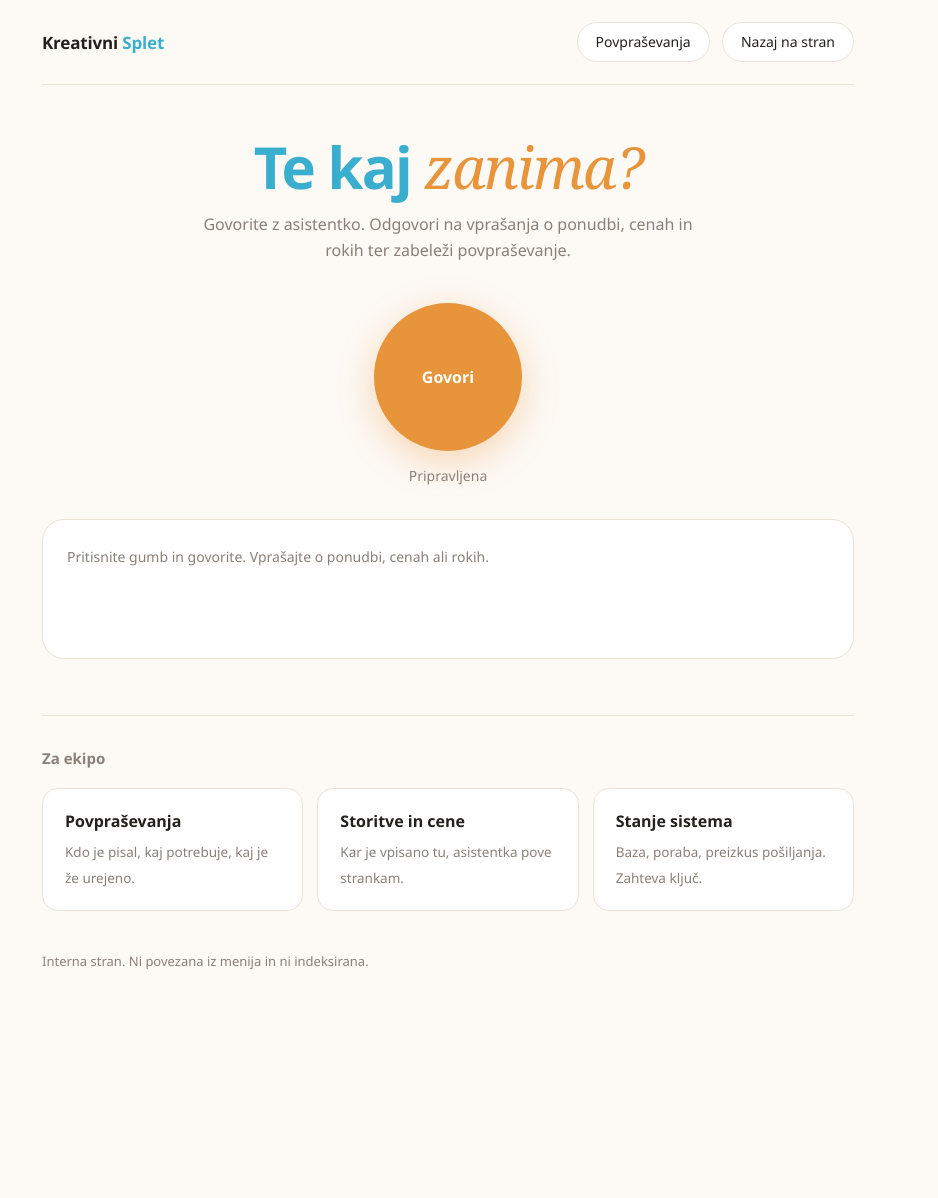
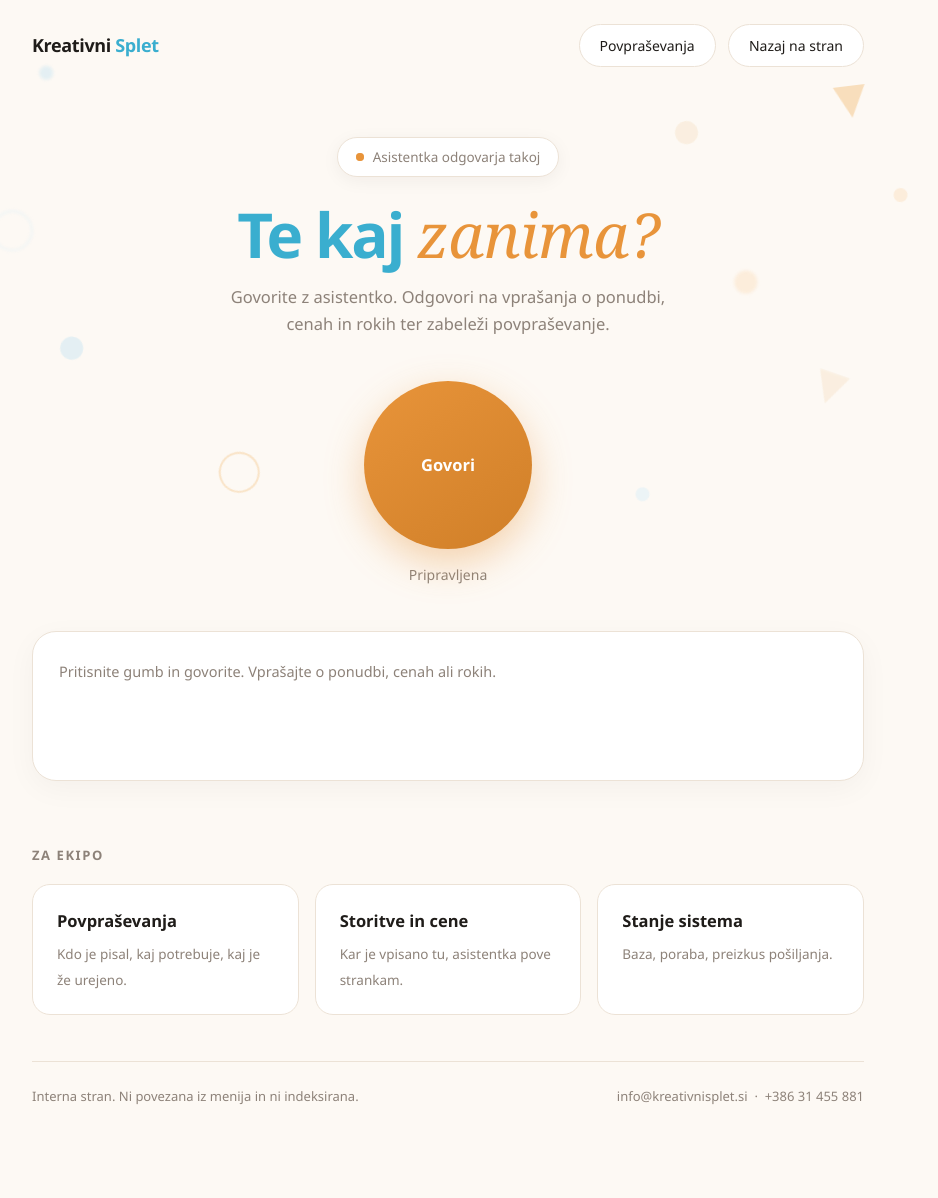
Before and after one commit to kosokroso/tatjana_ai, a PHP site: page / in a window 1280 px wide. Shown: the whole page, without its empty margins (192-1130 px from the left). Before the commit the page ends 969 px from the top, so only its background shows below. Run offline with PHP 8.4, Linux system fonts and the light colour scheme.

Commit message:
Uskladi videz s kreativnisplet.si in dodaj animacije
Podpis strani so leteci geometrijski elementi v glavi - ti so zdaj tudi tu,
iz CSS in brez slik, zato stran ostane lahka. Dodano: znacka z utripajoco
piko, turkizni naslov z oranzno kurzivo, mehki vstopi vsebine, obroci okoli
mikrofona med snemanjem, dvig kartic ob prehodu z barvno crto.

Gumbi so zdaj prelivni oranzni z dvigom, kot na strani, namesto ravnih.

Paleta poenotena cez vse strani - data-view.php je se vedno uporabljal staro
belo-rjavo.

Vse animacije se izklopijo pri prefers-reduced-motion.

Co-Authored-By: Claude Opus 5 <noreply@anthropic.com>

```diff
--- a/index.html
+++ b/index.html
@@ -6,111 +6,235 @@
 <meta name="robots" content="noindex, nofollow">
 <title>Asistent — Kreativni Splet</title>
 <style>
-  /* Paleta po kreativnisplet.si: topla krem podlaga, turkizni naslovi,
-     oranžna za pozive k dejanju, zaobljene oblike. */
+  /* Paleta in podpis po kreativnisplet.si: topla krem podlaga, turkizni naslov
+     z oranžno kurzivo, oranžni zaobljeni gumbi in leteči geometrijski elementi
+     v glavi. Vse je iz CSS, brez slik — stran ostane lahka. */
   :root {
-    --bg: #fdf9f5;
+    --bg: #fdf9f4;
+    --bg-2: #fbf4ea;
     --panel: #ffffff;
-    --ink: #23201d;
-    --muted: #8a8079;
-    --line: #ece3d8;
+    --ink: #1f1c19;
+    --muted: #8d8279;
+    --line: #ece2d6;
     --accent: #e8943a;
+    --accent-dark: #d07f28;
     --teal: #3aaecf;
+    --teal-soft: #cfe8f2;
+    --cream: #f7e6cf;
   }
   * { box-sizing: border-box; }
+
   body {
     margin: 0;
     background: var(--bg);
     color: var(--ink);
-    font: 16px/1.6 "Segoe UI", -apple-system, Roboto, system-ui, sans-serif;
+    font: 16px/1.65 "Segoe UI", -apple-system, Roboto, system-ui, sans-serif;
     -webkit-font-smoothing: antialiased;
+    overflow-x: hidden;
   }
   a { color: var(--accent); text-decoration: none; }
   a:hover { text-decoration: underline; }
 
-  .wrap { max-width: 860px; margin: 0 auto; padding: 0 24px 80px; }
+  .wrap { max-width: 880px; margin: 0 auto; padding: 0 24px 90px; position: relative; z-index: 1; }
 
+  /* ---------- glava ---------- */
   header {
     display: flex; align-items: center; justify-content: space-between;
-    padding: 22px 0; flex-wrap: wrap; gap: 12px;
-    border-bottom: 1px solid var(--line);
+    padding: 24px 0; flex-wrap: wrap; gap: 12px;
   }
-  .brand { font-weight: 800; font-size: 17px; letter-spacing: -.01em; }
+  .brand { font-weight: 800; font-size: 18px; letter-spacing: -.02em; }
   .brand span { color: var(--teal); }
   header nav a {
-    color: var(--ink); font-size: 14px;
+    color: var(--ink); font-size: 14px; font-weight: 500;
     border: 1px solid var(--line); background: var(--panel);
-    padding: 8px 18px; border-radius: 999px; margin-left: 8px;
+    padding: 9px 20px; border-radius: 999px; margin-left: 8px;
     display: inline-block;
+    transition: border-color .2s, color .2s, transform .2s;
   }
-  header nav a:hover { border-color: var(--accent); color: var(--accent); text-decoration: none; }
+  header nav a:hover {
+    border-color: var(--accent); color: var(--accent);
+    text-decoration: none; transform: translateY(-1px);
+  }
+
+  /* ---------- hero z letečimi elementi ---------- */
+  .hero { position: relative; padding: 46px 0 8px; }
+
+  .oblike { position: absolute; inset: -30px -80px 0; pointer-events: none; z-index: 0; }
+  .oblika { position: absolute; opacity: .55; animation: plava linear infinite; }
+  .oblika.kvadrat { border-radius: 7px; transform: rotate(18deg); }
+  .oblika.krog { border-radius: 50%; }
+  .oblika.trikotnik { clip-path: polygon(50% 0, 100% 100%, 0 100%); }
+  .oblika.obroc { border-radius: 50%; background: none !important; }
+
+  @keyframes plava {
+    0%   { transform: translate3d(0,0,0) rotate(0deg); }
+    50%  { transform: translate3d(10px,-22px,0) rotate(180deg); }
+    100% { transform: translate3d(0,0,0) rotate(360deg); }
+  }
+
+  .znacka {
+    display: inline-flex; align-items: center; gap: 9px;
+    background: var(--panel); border: 1px solid var(--line);
+    border-radius: 999px; padding: 8px 18px;
+    font-size: 13.5px; color: var(--muted);
+    margin: 0 auto 26px; position: relative; z-index: 1;
+    box-shadow: 0 4px 18px rgba(31,28,25,.05);
+    animation: vstop .7s ease both;
+  }
+  .znacka i {
+    width: 8px; height: 8px; border-radius: 50%;
+    background: var(--accent); display: inline-block;
+    animation: utripPika 2.2s ease-in-out infinite;
+  }
+  @keyframes utripPika {
+    0%, 100% { box-shadow: 0 0 0 0 rgba(232,148,58,.55); }
+    50%      { box-shadow: 0 0 0 7px rgba(232,148,58,0); }
+  }
+
+  .sredina { text-align: center; position: relative; z-index: 1; }
 
   h1 {
-    font-size: clamp(34px, 6vw, 58px);
-    font-weight: 800; letter-spacing: -.03em; line-height: 1.05;
-    text-align: center; color: var(--teal); margin: 52px 0 14px;
+    font-size: clamp(36px, 7vw, 62px);
+    font-weight: 800; letter-spacing: -.035em; line-height: 1.02;
+    color: var(--teal); margin: 0 0 16px;
+    animation: vstop .7s .08s ease both;
   }
   h1 em {
     font-family: Georgia, "Times New Roman", serif;
     font-style: italic; font-weight: 400; color: var(--accent);
+    letter-spacing: -.01em;
   }
   .sub {
-    text-align: center; color: var(--muted); font-size: 16px;
-    max-width: 520px; margin: 0 auto 40px;
+    color: var(--muted); font-size: 16.5px;
+    max-width: 480px; margin: 0 auto 44px;
+    animation: vstop .7s .16s ease both;
   }
 
-  /* ---- glasovni del ---- */
+  @keyframes vstop {
+    from { opacity: 0; transform: translateY(14px); }
+    to   { opacity: 1; transform: none; }
+  }
+
+  /* ---------- mikrofon ---------- */
+  .mic-ovoj { position: relative; width: 168px; height: 168px; margin: 0 auto 14px; }
   .mic {
-    display: block; margin: 0 auto 12px; width: 148px; height: 148px;
-    border-radius: 50%; border: 0; background: var(--accent); color: #fff;
-    font: inherit; font-weight: 600; font-size: 16px; cursor: pointer;
-    box-shadow: 0 10px 34px rgba(232,148,58,.35);
-    transition: transform .15s;
+    position: relative; z-index: 2;
+    width: 100%; height: 100%; border-radius: 50%; border: 0;
+    background: linear-gradient(145deg, var(--accent), var(--accent-dark));
+    color: #fff; font: inherit; font-weight: 600; font-size: 16.5px;
+    cursor: pointer;
+    box-shadow: 0 14px 38px rgba(232,148,58,.38);
+    transition: transform .18s, box-shadow .18s;
+    animation: vstop .7s .24s ease both;
   }
-  .mic:hover { transform: scale(1.03); }
-  .mic.snema { background: #c0392b; animation: utrip 1.2s infinite; }
-  .mic[disabled] { opacity: .5; cursor: default; animation: none; transform: none; }
-  @keyframes utrip { 50% { box-shadow: 0 10px 46px rgba(192,57,43,.6); } }
-  .stanje { text-align: center; color: var(--muted); font-size: 14px; min-height: 24px; margin-bottom: 30px; }
+  .mic:hover { transform: translateY(-3px); box-shadow: 0 20px 46px rgba(232,148,58,.46); }
+  .mic:active { transform: translateY(0); }
+  .mic[disabled] { opacity: .55; cursor: default; transform: none; }
 
+  /* Obroči okoli gumba, vidni samo med snemanjem. */
+  .obrocek {
+    position: absolute; inset: 0; border-radius: 50%;
+    border: 2px solid var(--accent); opacity: 0; z-index: 1;
+  }
+  .snema .obrocek { animation: val 2s ease-out infinite; }
+  .snema .obrocek:nth-child(2) { animation-delay: .66s; }
+  .snema .obrocek:nth-child(3) { animation-delay: 1.33s; }
+  @keyframes val {
+    0%   { transform: scale(1);    opacity: .7; }
+    100% { transform: scale(1.65); opacity: 0; }
+  }
+  .snema .mic {
+    background: linear-gradient(145deg, #e0584a, #c0392b);
+    box-shadow: 0 14px 38px rgba(192,57,43,.4);
+  }
+
+  .stanje {
+    text-align: center; color: var(--muted); font-size: 14px;
+    min-height: 26px; margin: 0 0 34px;
+    animation: vstop .7s .3s ease both;
+  }
+
+  /* ---------- pogovor ---------- */
   .log {
     background: var(--panel); border: 1px solid var(--line);
-    border-radius: 22px; padding: 24px; min-height: 140px;
+    border-radius: 24px; padding: 26px; min-height: 150px;
+    box-shadow: 0 8px 30px rgba(31,28,25,.04);
   }
   .log:empty::after {
     content: "Pritisnite gumb in govorite. Vprašajte o ponudbi, cenah ali rokih.";
-    color: var(--muted); font-size: 14px;
+    color: var(--muted); font-size: 14.5px;
   }
-  .msg { margin: 0 0 18px; }
+  .msg { margin: 0 0 20px; animation: vstopSporocilo .4s ease both; }
   .msg:last-child { margin-bottom: 0; }
+  @keyframes vstopSporocilo {
+    from { opacity: 0; transform: translateY(8px); }
+    to   { opacity: 1; transform: none; }
+  }
   .who {
-    font-size: 11px; text-transform: uppercase; letter-spacing: .1em;
-    color: var(--muted); margin: 0 0 4px; font-weight: 600;
+    font-size: 11px; text-transform: uppercase; letter-spacing: .11em;
+    color: var(--muted); margin: 0 0 5px; font-weight: 700;
   }
   .msg.bot .who { color: var(--teal); }
+  .msg.user .body {
+    background: var(--bg-2); border-radius: 16px;
+    padding: 11px 17px; display: inline-block; max-width: 88%;
+  }
   .msg.err .body { color: #c0392b; }
   .body { margin: 0; white-space: pre-wrap; }
   .meta {
-    font-size: 12px; color: var(--muted); margin: 5px 0 0;
+    font-size: 12px; color: var(--muted); margin: 6px 0 0;
     font-family: ui-monospace, Consolas, monospace;
   }
 
-  /* ---- portali ---- */
-  .portali { margin-top: 56px; padding-top: 30px; border-top: 1px solid var(--line); }
-  .portali h2 { font-size: 15px; font-weight: 600; color: var(--muted); margin: 0 0 18px; }
-  .kartice { display: grid; grid-template-columns: repeat(auto-fit, minmax(230px, 1fr)); gap: 14px; }
+  /* ---------- portali ---------- */
+  .portali { margin-top: 64px; }
+  .portali h2 {
+    font-size: 13px; font-weight: 700; color: var(--muted);
+    text-transform: uppercase; letter-spacing: .12em; margin: 0 0 18px;
+  }
+  .kartice { display: grid; grid-template-columns: repeat(auto-fit, minmax(235px, 1fr)); gap: 16px; }
   .kartica {
     display: block; background: var(--panel); border: 1px solid var(--line);
-    border-radius: 16px; padding: 20px 22px; color: var(--ink);
+    border-radius: 18px; padding: 22px 24px; color: var(--ink);
+    position: relative; overflow: hidden;
+    transition: transform .22s, box-shadow .22s, border-color .22s;
   }
-  .kartica:hover { border-color: var(--accent); text-decoration: none; }
-  .kartica strong { display: block; font-size: 16px; margin-bottom: 4px; }
+  .kartica::after {
+    content: ""; position: absolute; left: 0; right: 0; bottom: 0; height: 3px;
+    background: linear-gradient(90deg, var(--accent), var(--teal));
+    transform: scaleX(0); transform-origin: left; transition: transform .28s;
+  }
+  .kartica:hover {
+    transform: translateY(-4px); text-decoration: none;
+    box-shadow: 0 14px 34px rgba(31,28,25,.08); border-color: transparent;
+  }
+  .kartica:hover::after { transform: scaleX(1); }
+  .kartica strong { display: block; font-size: 16.5px; margin-bottom: 5px; }
   .kartica span { color: var(--muted); font-size: 13.5px; }
 
-  footer { margin-top: 40px; font-size: 13px; color: var(--muted); }
+  footer {
+    margin-top: 46px; padding-top: 24px; border-top: 1px solid var(--line);
+    font-size: 13px; color: var(--muted);
+    display: flex; justify-content: space-between; gap: 16px; flex-wrap: wrap;
+  }
+
+  @media (max-width: 640px) {
+    .oblike { display: none; }
+    .mic-ovoj { width: 142px; height: 142px; }
+  }
+
+  /* Kdor ima izklopljene animacije, jih ne sme dobiti. */
+  @media (prefers-reduced-motion: reduce) {
+    *, *::before, *::after {
+      animation-duration: .01ms !important;
+      animation-iteration-count: 1 !important;
+      transition-duration: .01ms !important;
+    }
+  }
 </style>
 </head>
 <body>
+
 <div class="wrap">
   <header>
     <div class="brand">Kreativni <span>Splet</span></div>
@@ -120,11 +244,23 @@
     </nav>
   </header>
 
-  <h1>Te kaj <em>zanima?</em></h1>
-  <p class="sub">Govorite z asistentko. Odgovori na vprašanja o ponudbi, cenah in rokih ter zabeleži povpraševanje.</p>
+  <div class="hero">
+    <div class="oblike" id="oblike" aria-hidden="true"></div>
 
-  <button class="mic" id="mic">Govori</button>
-  <p class="stanje" id="stanje">Pripravljena</p>
+    <div class="sredina">
+      <div class="znacka"><i></i> Asistentka odgovarja takoj</div>
+      <h1>Te kaj <em>zanima?</em></h1>
+      <p class="sub">Govorite z asistentko. Odgovori na vprašanja o ponudbi, cenah in rokih ter zabeleži povpraševanje.</p>
+
+      <div class="mic-ovoj" id="micOvoj">
+        <span class="obrocek"></span>
+        <span class="obrocek"></span>
+        <span class="obrocek"></span>
+        <button class="mic" id="mic">Govori</button>
+      </div>
+      <p class="stanje" id="stanje">Pripravljena</p>
+    </div>
+  </div>
 
   <div class="log" id="log"></div>
 
@@ -141,18 +277,59 @@
       </a>
       <a class="kartica" href="data-view.php">
         <strong>Stanje sistema</strong>
-        <span>Baza, poraba, preizkus pošiljanja. Zahteva ključ.</span>
+        <span>Baza, poraba, preizkus pošiljanja.</span>
       </a>
     </div>
   </div>
 
   <footer>
-    Interna stran. Ni povezana iz menija in ni indeksirana.
+    <span>Interna stran. Ni povezana iz menija in ni indeksirana.</span>
+    <span>info@kreativnisplet.si &nbsp;·&nbsp; +386 31 455 881</span>
   </footer>
 </div>
 
 <script>
+// ---------- okrasni elementi v glavi ----------
+// Zgenerirani v JS, da jih ni dvajset v HTML-ju. So zgolj okras, zato
+// aria-hidden in brez odziva na klik.
+(function () {
+  const posoda = document.getElementById('oblike');
+  const barve = ['#cfe8f2', '#f7e6cf', '#f5c98f', '#dff0f7', '#fbe3c6'];
+  const vrste = ['kvadrat', 'krog', 'trikotnik', 'obroc'];
+  const postavitve = [
+    [4, 8], [14, 72], [8, 88], [30, 3], [26, 94],
+    [52, 10], [58, 86], [72, 26], [78, 68], [40, 78]
+  ];
+
+  postavitve.forEach(([vrh, levo], i) => {
+    const el = document.createElement('span');
+    const vrsta = vrste[i % vrste.length];
+    const velikost = 14 + (i % 4) * 9;
+    const barva = barve[i % barve.length];
+
+    el.className = 'oblika ' + vrsta;
+    el.style.top = vrh + '%';
+    el.style.left = levo + '%';
+    el.style.width = velikost + 'px';
+    el.style.height = velikost + 'px';
+    el.style.animationDuration = (16 + i * 2.4) + 's';
+    el.style.animationDelay = (-i * 1.7) + 's';
+
+    if (vrsta === 'obroc') {
+      el.style.border = '2px solid ' + barva;
+      el.style.opacity = .45;
+    } else {
+      el.style.background = barva;
+    }
+    if (i % 3 === 0) { el.style.filter = 'blur(1.5px)'; }
+
+    posoda.appendChild(el);
+  });
+})();
+
+// ---------- glasovni pogovor ----------
 const micEl = document.getElementById('mic');
+const micOvoj = document.getElementById('micOvoj');
 const stanjeEl = document.getElementById('stanje');
 const logEl = document.getElementById('log');
 
@@ -182,7 +359,7 @@ function zapis(vloga, besedilo, meta) {
   }
 
   logEl.append(el);
-  logEl.scrollTop = logEl.scrollHeight;
+  el.scrollIntoView({ behavior: 'smooth', block: 'nearest' });
 }
 
 micEl.addEventListener('click', async () => {
@@ -204,13 +381,13 @@ micEl.addEventListener('click', async () => {
   snemalnik.ondataavailable = (e) => { if (e.data.size) kosi.push(e.data); };
   snemalnik.onstop = async () => {
     tok.getTracks().forEach((t) => t.stop());
-    micEl.classList.remove('snema');
+    micOvoj.classList.remove('snema');
     micEl.textContent = 'Govori';
     await obdelaj(new Blob(kosi, { type: 'audio/webm' }));
   };
 
   snemalnik.start();
-  micEl.classList.add('snema');
+  micOvoj.classList.add('snema');
   micEl.textContent = 'Končaj';
   stanjeEl.textContent = 'Poslušam…';
 });
```
Also changed, not shown: admin/index.php (+21 -10 lines), admin/storitve.php (+22 -8 lines), data-view.php (+6 -11 lines).
